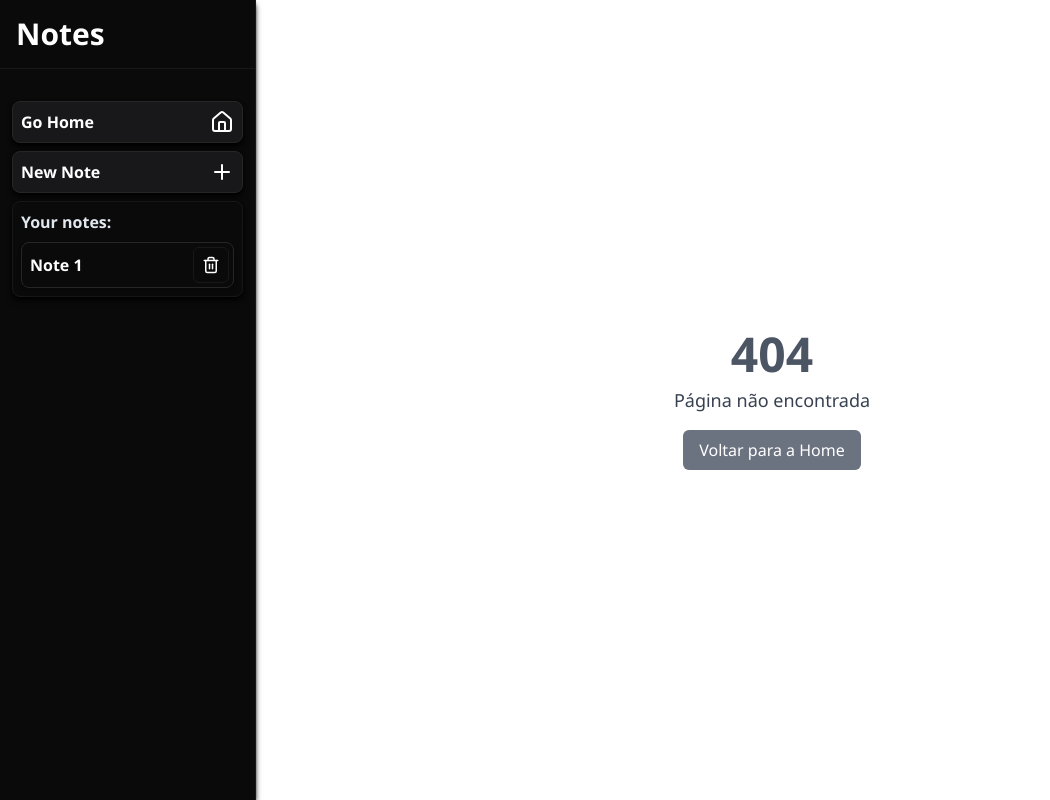
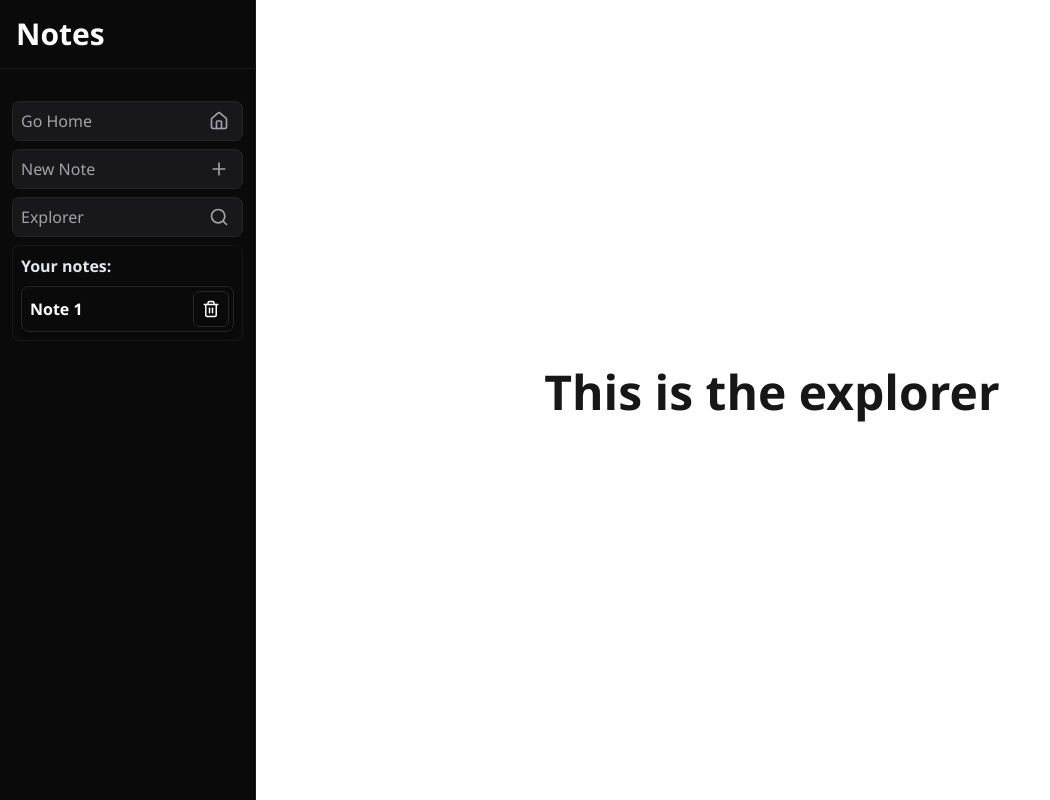
Before and after one commit to Nicolas-Asafe/Noteke, a Next.js app: page /explorer in a window 1280 px wide. Before the commit this address had no page. Shown: the whole page, without its empty margins (0-1050 px from the left). Built offline with nearby package versions, Linux system fonts and the light colour scheme.

Commit message:
Repaginada no visual

```diff
--- a/components/Sidebar.tsx
+++ b/components/Sidebar.tsx
@@ -1,27 +1,34 @@
 import Link from "next/link";
-import {Trash2,Plus,Home} from  'lucide-react'
+import {Trash2,Plus,Home,Search} from  'lucide-react'
 
 
 export default function SideBar() {
     return (
-        <div className="bg-neutral-950 text-white w-64 min-h-screen border-r border-zinc-900  shadow-md shadow-black">
+        <div className="bg-neutral-950 text-white w-64 min-h-screen border-r border-zinc-900  ">
             <header className="p-4">
                 <h1 className="text-3xl font-bold">Notes</h1>
             </header>
             <section className="pt-8 p-3 space-y-2 flex flex-col border-t border-zinc-900">
                 <Link href={'/'}
-                    className="font-semibold flex flex-row justify-between items-center transition text-center shadow-md shadow-black rounded-lg hover:border-neutral-500 p-2 bg-zinc-900 hover:bg-zinc-800 w-auto  border border-neutral-800" aria-label="Go to home">
+                    className="font-normal text-zinc-400 flex flex-row justify-between items-center transition text-center rounded-lg hover:border-neutral-500 p-1 px-2 bg-zinc-900 hover:bg-zinc-800 w-auto border border-neutral-800" aria-label="Go to home">
                      Go Home
-                     <Home></Home>
+                     <Home size={30} style={{padding:'5px'}} className="rounded-md hover:bg-neutral-900 hover:text-white transition"></Home>
                 </Link>
                 <Link href={'/NewNote'}
-                    className=" font-semibold flex flex-row justify-between items-center transition  shadow-md shadow-black rounded-lg hover:border-neutral-500  hover:bg-zinc-800 p-2 bg-zinc-900 w-auto mb-2 border border-neutral-800"
+                    className=" font-normal text-zinc-400 flex flex-row justify-between items-center transition   rounded-lg hover:border-neutral-500  hover:bg-zinc-800 p-1 px-2 bg-zinc-900 w-auto mb-2 border border-neutral-800"
                     aria-label="Create new note"
                 >
                     New Note
-                   <Plus></Plus>
+                   <Plus size={30} style={{padding:'5px'}} className="rounded-md hover:bg-neutral-900 hover:text-white transition"></Plus>
                 </Link>
-                <div className="shadow-md shadow-black  border border-neutral-900 p-2 rounded-lg space-y-2">
+                <Link href={'/explorer'}
+                    className=" font-normal text-zinc-400 flex flex-row justify-between items-center transition   rounded-lg hover:border-neutral-500  hover:bg-zinc-800 p-1 px-2 bg-zinc-900 w-auto mb-2 border border-neutral-800"
+                    aria-label="Create new note"
+                >
+                    Explorer
+                   <Search size={30} style={{padding:'5px'}} className="rounded-md hover:bg-neutral-900 hover:text-white transition"/>
+                </Link>
+                <div className=" border border-neutral-900 p-2 rounded-lg space-y-2">
                     <p className="text-slate-200 font-semibold">Your notes:</p>
                     <ul className="space-y-2">
                     <li
@@ -32,7 +39,7 @@ export default function SideBar() {
                             Note 1
                             </span>
 
-                            <Trash2 color="white" size={36} className="hover:bg-black hover:border-transparent rounded-md m-1 p-2 border border-zinc-900"></Trash2>
+                            <Trash2 color="white" size={36} className="hover:bg-red-600 transition hover:border-transparent rounded-md m-1 p-2 border border-zinc-800"></Trash2>
                         </li>
                     </ul>
                 </div>
--- a/pages/404.tsx
+++ b/pages/404.tsx
@@ -1,13 +1,16 @@
+import { Home } from "lucide-react";
+
+
 export default function Custom404() {
     return (
       <div className="flex flex-col items-center justify-center h-screen  text-center">
-        <h1 className="text-5xl font-bold text-gray-600">404</h1>
-        <p className="text-lg text-gray-700 mt-2">Página não encontrada</p>
+        <h1 className="text-9xl font-bold text-gray-100">404</h1>
+        <p className="text-3xl text-gray-100 mt-2">Essa página não existe, anote isso...</p>
         <a
           href="/"
-          className="mt-4 px-4 py-2 bg-gray-500 text-white rounded-md hover:bg-gray-600 transition"
+          className="mt-4 2xl px-4 py-2 bg-neutral-900 text-white rounded-md hover:bg-neutral-800 transition flex gap-2 items-center"
         >
-          Voltar para a Home
+          Voltar para a Home <Home></Home>
         </a>
       </div>
     );
--- a/pages/NewNote.tsx
+++ b/pages/NewNote.tsx
@@ -1,20 +1,19 @@
 import { Save,Image,Download } from "lucide-react"
 
-export default function Home(){
-    return(
+export default function Home() {
+  return (
     <>
-          <div className="flex flex-col h-screen text-center p-5 justify-center items-center">
+      <div className="flex flex-col h-screen text-center p-5 justify-center items-center anima">
         <nav className="flex flex-row justify-between items-center w-full mb-4">
-             <h1 className=" font-semibold text-2xl">Create a new note here</h1>
+          <h1 className="font-semibold text-2xl">Create a new note here</h1>
           <div className="flex gap-2">
-             <button className="shadow-md shadow-black bg-zinc-900  border border-neutral-800  p-2 rounded-md text-2xl hover:border-neutral-500  hover:bg-zinc-800 transition" aria-label="Dowload note"><Download/></button>
-
-             <button className="shadow-md shadow-black bg-zinc-900  border border-neutral-800  p-2 rounded-md text-2xl hover:border-neutral-500  hover:bg-zinc-800 transition" aria-label="Save note"><Save/></button>
-              <button className="shadow-md shadow-black bg-zinc-900  border border-neutral-800  p-2 rounded-md text-2xl hover:border-neutral-500  hover:bg-zinc-800 transition" aria-label="Change cover"><Image/></button>
+            <button className="bg-zinc-900 border border-neutral-800 p-2 rounded-md text-2xl hover:border-neutral-500 hover:bg-zinc-800 transition" aria-label="Download note"><Download /></button>
+            <button className="bg-zinc-900 border border-neutral-800 p-2 rounded-md text-2xl hover:border-neutral-500 hover:bg-zinc-800 transition" aria-label="Save note"><Save /></button>
+            <button className="bg-zinc-900 border border-neutral-800 p-2 rounded-md text-2xl hover:border-neutral-500 hover:bg-zinc-800 transition" aria-label="Change cover"><Image /></button>
           </div>
         </nav>
-            <input type="text" placeholder="Title" className="shadow-md shadow-black w-full bg-neutral-950 p-3 text-3xl outline-none border rounded-md border-neutral-900 hover:border-neutral-600 transition"/>
-            <textarea placeholder="Description" className="shadow-md shadow-black w-full bg-neutral-950 mt-3 p-3 resize-none border outline-none text-2xl h-4/6 rounded-md border-neutral-900 hover:border-neutral-600 transition"></textarea>
+        <input type="text" placeholder="Title" className="w-full bg-neutral-950 p-3 text-3xl outline-none border rounded-md border-neutral-900 hover:border-neutral-600 transition" />
+        <textarea placeholder="Description" className="w-full bg-neutral-950 mt-3 p-3 resize-none border outline-none text-2xl h-4/6 rounded-md border-neutral-900 hover:border-neutral-600 transition"></textarea>
       </div>
     </>
   )
--- /dev/null
+++ b/pages/explorer/index.tsx
@@ -0,0 +1,7 @@
+export default function Home() {
+    return (
+      <div className="flex flex-col w-full h-screen text-center p-5 items-center  justify-center anima">
+        <h1 className="mb-4 font-semibold text-5xl ">This is the explorer</h1>
+      </div>
+    );
+  }
--- a/pages/index.tsx
+++ b/pages/index.tsx
@@ -1,7 +1,7 @@
 export default function Home() {
   return (
-    <div className="flex flex-col w-full h-screen text-center p-5 items-center  justify-center">
-      <h1 className="mb-4 font-semibold text-5xl ">Welcome!</h1>
+    <div className="flex flex-col w-full h-screen text-center p-5 items-center  justify-center anima">
+      <h1 className="mb-4 font-semibold text-5xl ">Welcome!👋</h1>
     </div>
   );
 }
--- a/styles/globals.css
+++ b/styles/globals.css
@@ -101,3 +101,19 @@ body {
     @apply bg-background text-foreground;
   }
 }
+
+
+.anima{
+  animation: Appear 0.3s ease;
+}
+
+@keyframes Appear {
+  from {
+    opacity: 0;
+    transform: translateY(50%) scale(0);
+  }
+  to {
+    transform: translateY(0%) scale(1);
+    opacity: 100%;
+  }
+}
```
Lines whose indentation alone changed are shown as unchanged.
